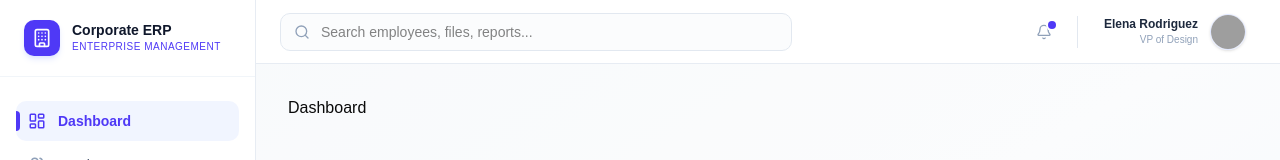
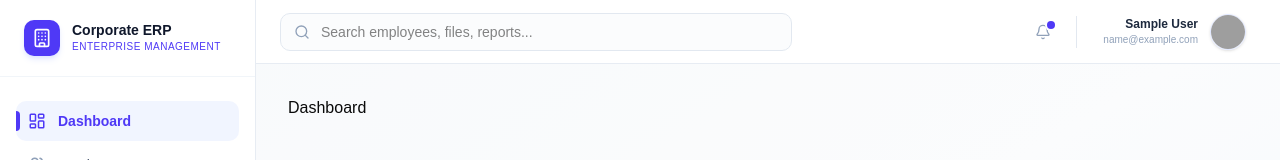
Before and after one commit to vaibhavsabhani/Employee_Management, a React (Vite) app in the folder EM_Frontend/: page /dashboard in a window 1280 px wide. Shown: the top 160 px of the page. Built offline with nearby package versions, Linux system fonts and the light colour scheme; no server answers; sample sign-in values are in the browser's storage; grey boxes are pictures that could not be loaded.

Commit message:
implement the dynamic profile picture

```diff
--- a/EM_Frontend/src/components/Header.jsx
+++ b/EM_Frontend/src/components/Header.jsx
@@ -4,9 +4,13 @@ import { Search, Bell } from "lucide-react";
 import { Button } from "@/components/ui/button";
 import { useNavigate } from "react-router-dom";
 import Block from "./custom/Block";
+import { PICTURE_BASE_URL } from "@/constant/constant";
 
 const Header = () => {
   const navigate = useNavigate();
+  const user = localStorage.getItem("user");
+  const data = user ? JSON.parse(user) : null;
+  const url = `${PICTURE_BASE_URL}${data.profilePicture}`;
   return (
     <>
       <header className="h-16  gap-3 flex items-center justify-between px-6 border-b border-slate-200/80 sticky top-0 z-10 backdrop-blur-md bg-white/95">
@@ -20,7 +24,10 @@ const Header = () => {
         </Block>
 
         <Block className="flex items-center gap-4">
-          <Button className="p-2 text-slate-400 hover:text-slate-600 hover:bg-slate-50 rounded-full transition-colors relative" variant="icon">
+          <Button
+            className="p-2 text-slate-400 hover:text-slate-600 hover:bg-slate-50 rounded-full transition-colors relative"
+            variant="icon"
+          >
             <Bell className="h-5 w-5" />
             <span className="absolute top-1 right-1 h-2 w-2 bg-indigo-600 rounded-full ring-2 ring-white" />
           </Button>
@@ -34,15 +41,15 @@ const Header = () => {
           >
             <Block className="text-right hidden sm:block">
               <Block className="text-xs font-semibold text-slate-800 leading-tight group-hover:text-indigo-600">
-                Elena Rodriguez
+                {data.firstName} {data.lastName}
               </Block>
               <Block className="text-[10px] text-slate-400 font-medium">
-                VP of Design
+                {data.email}
               </Block>
             </Block>
             <Avatar className="h-9 w-9 border border-indigo-100 shadow-sm">
               <AvatarImage
-                src="https://images.unsplash.com/photo-1494790108377-be9c29b29330?auto=format&fit=facearea&facepad=2&w=256&h=256&q=80"
+                src={url}
                 alt="Elena Rodriguez"
               />
               <AvatarFallback className="bg-indigo-600 text-white text-xs font-bold">
```
